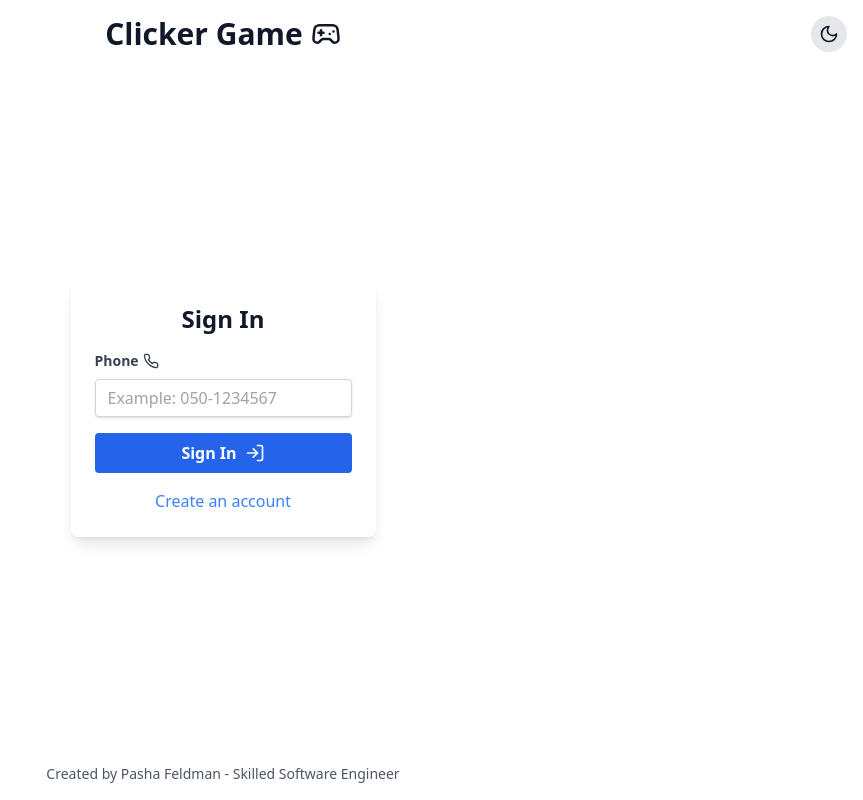
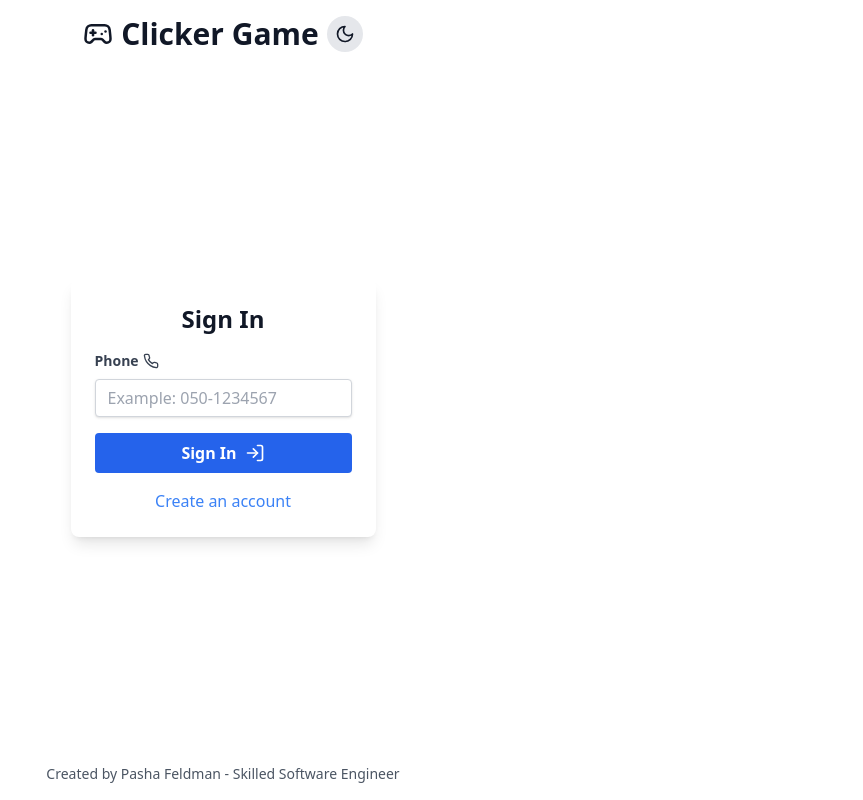
Before and after one commit to Kokoss74/clicker-game, a React (Vite) app: page / in a window 1280 px wide. Shown: the whole page, without its empty margins (417-1280 px from the left). Built offline with nearby package versions, Linux system fonts and the light colour scheme; no server answers; the database is empty.

Commit message:
transfer Toggle theme button

```diff
--- a/src/App.tsx
+++ b/src/App.tsx
@@ -231,18 +231,18 @@ function App() {
   return (
     <Router future={{ v7_relativeSplatPath: true, v7_startTransition: true }}>
       <div className="min-h-[100dvh] flex flex-col">
-        <header className="text-center py-4 relative">
+        <header className="text-center py-4">
           <h1 className="text-3xl font-bold flex items-center justify-center gap-2">
+            <Gamepad2 size={30} />
             Clicker Game
-            <Gamepad2 size={30} />
+            <button
+              onClick={() => setTheme(effectiveTheme === 'dark' ? 'light' : 'dark')}
+              className="p-2 rounded-full bg-gray-200 dark:bg-gray-700 text-gray-900 dark:text-gray-100 hover:bg-gray-300 dark:hover:bg-gray-600 transition-colors"
+              aria-label="Toggle theme"
+            >
+              {effectiveTheme === 'dark' ? <Sun size={20} /> : <Moon size={20} />}
+            </button>
           </h1>
-          <button
-            onClick={() => setTheme(effectiveTheme === 'dark' ? 'light' : 'dark')}
-            className="absolute top-4 right-4 p-2 rounded-full bg-gray-200 dark:bg-gray-700 text-gray-900 dark:text-gray-100 hover:bg-gray-300 dark:hover:bg-gray-600 transition-colors"
-            aria-label="Toggle theme"
-          >
-            {effectiveTheme === 'dark' ? <Sun size={20} /> : <Moon size={20} />}
-          </button>
         </header>
 
         {/* Main Content Area */}
```
